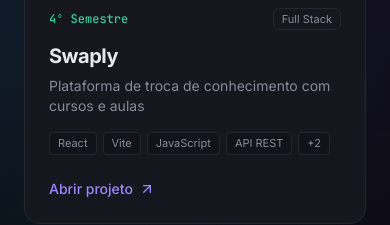
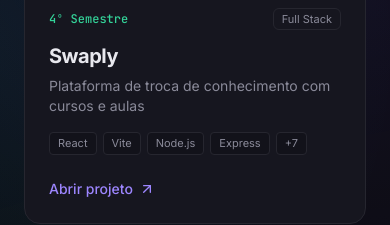
Before and after one commit to lugustavos/portfolio, a React (Vite) app: page / in a window 390 px wide. Shown: the part 8560-8785 px from the top of the page. Built offline with nearby package versions, Linux system fonts and the light colour scheme.

Commit message:
feat: repositorios do Swaply (web e API) e stack real
- Links para swaply-web e swaply-api
- Stack e funcionalidades conforme os repositorios
- Nota sobre a API indisponivel nas capturas
- Ajusta frase sobre contribuicoes incorporadas pela equipe (Swaply e Center Pet Mobile)

```diff
--- a/src/data/projects.ts
+++ b/src/data/projects.ts
@@ -190,7 +190,7 @@ export const projects: Project[] = [
     team: 'Projeto em equipe',
     description: [
       'O Swaply é uma plataforma em que as pessoas ensinam e aprendem umas com as outras. A ideia central é "ensinar é aprender duas vezes": cada hora de aula ministrada rende 1 crédito, que pode ser usado para fazer outros cursos.',
-      'Instrutores criam cursos e abrem horários na agenda; estudantes se matriculam em um curso completo ou em aulas avulsas, agendam, assistem e avaliam. O front-end é uma aplicação React publicada na Vercel, que consome uma API REST própria.',
+      'Instrutores criam cursos e abrem horários na agenda; estudantes se matriculam em um curso completo ou em aulas avulsas, agendam, assistem e avaliam. O front-end é uma aplicação React publicada na Vercel e a API é própria, em Node.js com MongoDB, publicada no Render.',
     ],
     features: [
       'Catálogo de cursos com busca, destaques e os mais populares',
@@ -198,21 +198,40 @@ export const projects: Project[] = [
       'Matrícula em curso completo ou em aula avulsa, com sistema de créditos',
       'Agenda e calendário de aulas agendadas',
       'Favoritos, notificações, avaliações de cursos e da plataforma',
-      'Acessibilidade: VLibras e modos para daltonismo',
+      'Autenticação com JWT e aulas por videochamada (Jitsi) na API',
+      'Acessibilidade: VLibras, controle de fonte, tema e modos para daltonismo',
     ],
-    stack: ['React', 'Vite', 'JavaScript', 'API REST', 'Vercel', 'Render'],
-    links: [{ label: 'Site publicado', href: 'https://swaply-web.vercel.app/', kind: 'site' }],
-    codeNote: 'O repositório do código-fonte deste projeto não está disponível publicamente.',
+    stack: [
+      'React',
+      'Vite',
+      'Node.js',
+      'Express',
+      'MongoDB',
+      'JWT',
+      'Jitsi',
+      'Stripe',
+      'Cloudinary',
+      'Vercel',
+      'Render',
+    ],
+    links: [
+      { label: 'Código — aplicação web', href: 'https://github.com/Swaply-Conhecimento/swaply-web', kind: 'code' },
+      { label: 'Código — API', href: 'https://github.com/Swaply-Conhecimento/swaply-api', kind: 'code' },
+      { label: 'Site publicado', href: 'https://swaply-web.vercel.app/', kind: 'site' },
+    ],
     screenshots: [
       { src: '/projects/swaply/01-catalogo.png', caption: 'Catálogo de cursos (página inicial)' },
       { src: '/projects/swaply/02-login.png', caption: 'Tela de login' },
       { src: '/projects/swaply/03-cadastro.png', caption: 'Tela de cadastro' },
     ],
+    screenshotsNote:
+      'Capturas do site publicado. A API do projeto fica em hospedagem gratuita e estava indisponível no momento da captura, por isso a lista de cursos aparece vazia.',
     participation: [
       'Atuei como desenvolvedor full stack, em equipe, com foco nas ferramentas de login e de autenticação de usuários.',
       'Trabalhei no front-end da aplicação, desenvolvido em React.',
+      'Minhas contribuições foram incorporadas ao repositório pela equipe, por isso meu nome não aparece na lista de contribuidores.',
     ],
-    myTech: ['React', 'JavaScript', 'API REST', 'Autenticação de usuários', 'Git e GitHub'],
+    myTech: ['React', 'JavaScript', 'Node.js', 'API REST', 'Autenticação de usuários', 'Git e GitHub'],
     accent: '#34d399',
   },
   {
@@ -249,7 +268,7 @@ export const projects: Project[] = [
     participation: [
       'Integrei a equipe que migrou o Center Pet para o aplicativo mobile, atuando nas ferramentas de login e de autenticação.',
       'Trabalhei no front-end do aplicativo, em React Native.',
-      'O código foi consolidado pela equipe em um único commit, por isso meu nome não aparece no histórico do repositório.',
+      'Minhas contribuições foram incorporadas ao repositório pela equipe, por isso meu nome não aparece no histórico de commits.',
     ],
     myTech: ['React Native', 'Expo', 'JavaScript', 'Autenticação de usuários', 'Git e GitHub'],
     accent: '#ec4899',
```
